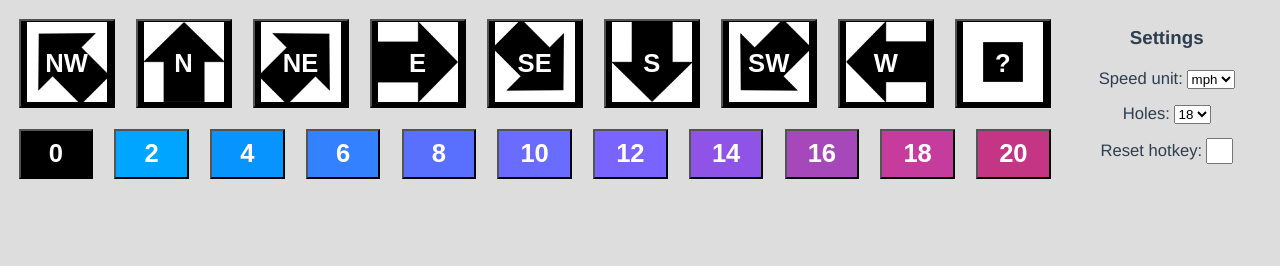
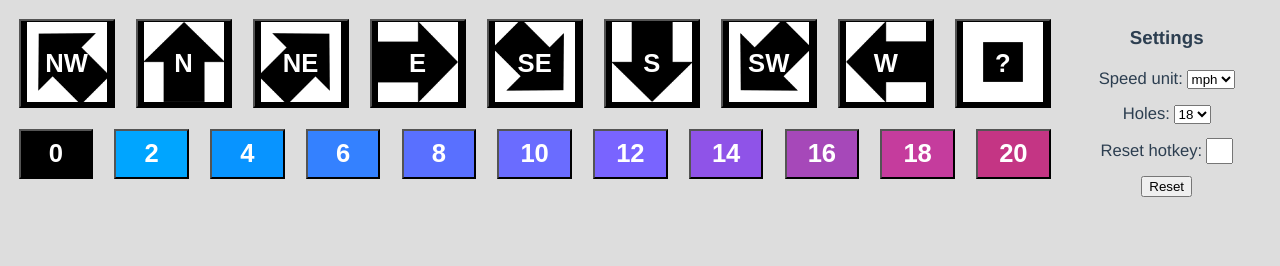
Before and after one commit to purpuropterus/windtracker, a Vue app: page / in a window 1280 px wide. Shown: the top 266 px of the page. Built offline with nearby package versions, Linux system fonts and the light colour scheme.

Commit message:
add reset button

```diff
--- a/src/components/Settings.vue
+++ b/src/components/Settings.vue
@@ -26,14 +26,18 @@
             <label v-if="settingsStore.resetHotkey">{{ settingsStore.resetHotkey }}</label>
         </div>
 
+        <button class="reset-button" @click="windStore.reset">Reset</button>
+
     </div>
 </template>
 
 <script setup>
 
 import { useSettingsStore } from '@/stores/settingsStore';
+import { useWindStore } from '@/stores/windStore';
 
 const settingsStore = useSettingsStore();
+const windStore = useWindStore();
 
 const handleKey = (ev) => {
     ev.preventDefault();
```
